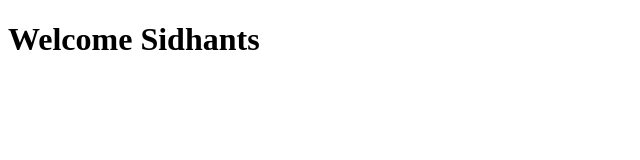
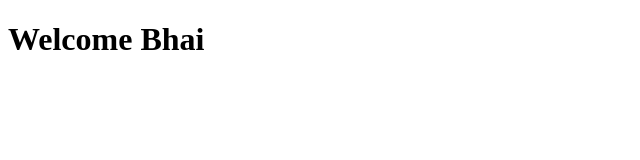
Before and after one commit to sidhantsagar/htlm-pages, a plain HTML site: page index.html in a window 1280 px wide. Shown: the whole page, without its empty margins (0-640 px from the left). Drawn offline with Linux system fonts and the light colour scheme.

Commit message:
Update index.html

```diff
--- a/index.html
+++ b/index.html
@@ -7,7 +7,7 @@
     <title>Static page</title>
 </head>
 <body>
-    <h1>Welcome Sidhants</h1>
+    <h1>Welcome Bhai</h1>
 
 </body>
 </html>
```
